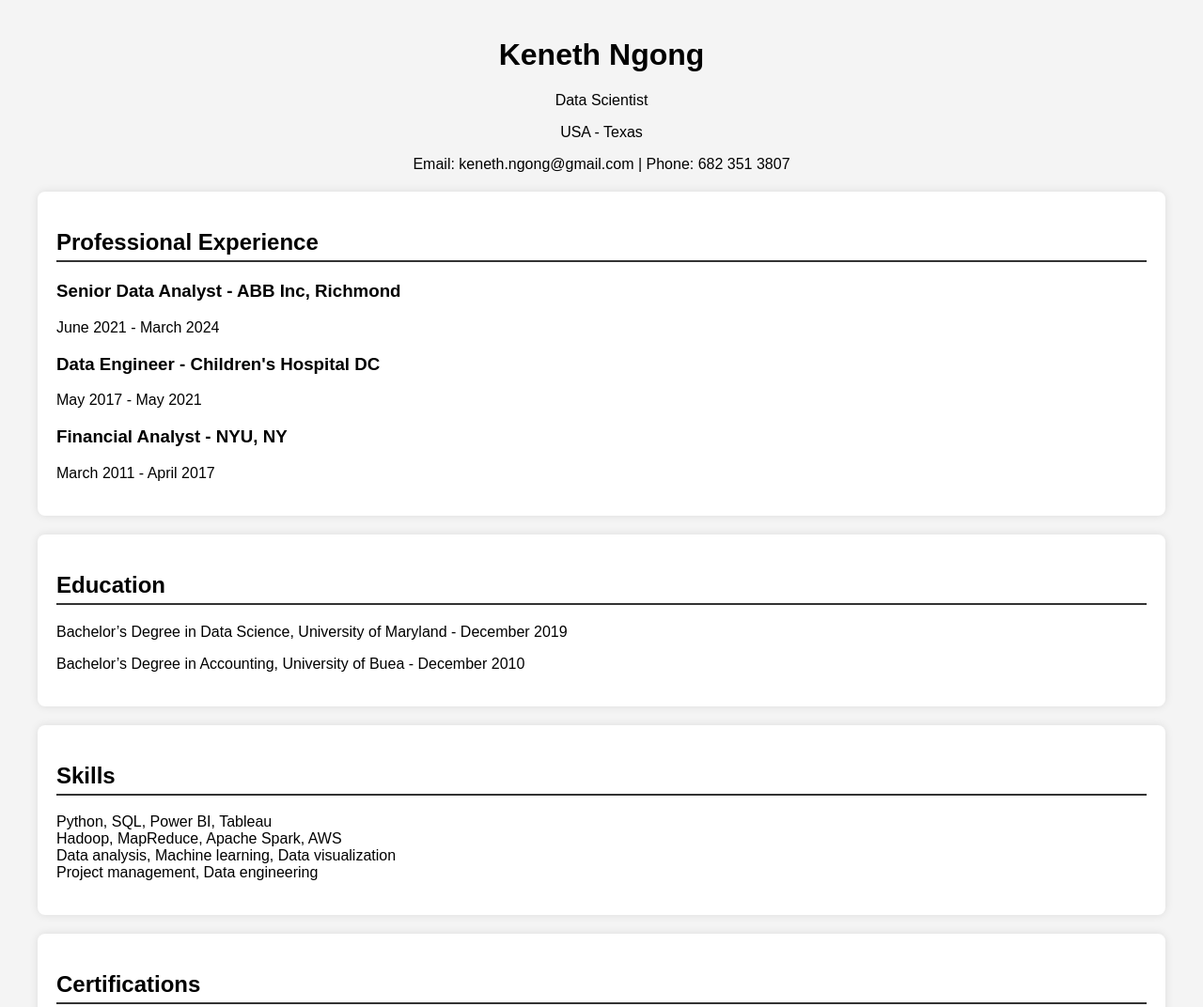
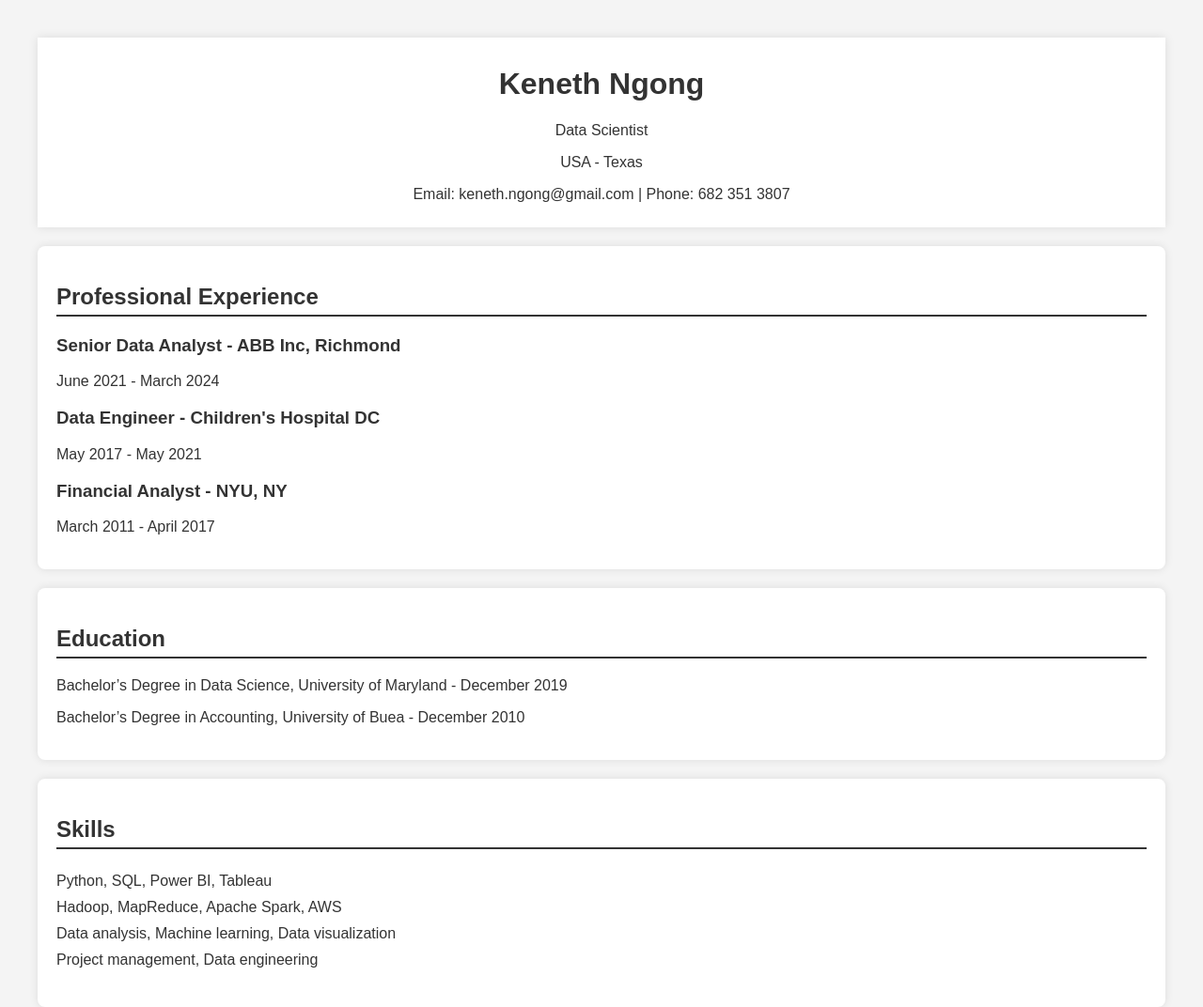
Before and after one commit to knngong/kngong87.github.io, a plain HTML site: page index.html in a window 1280 px wide. Shown: the top 1072 px of the page at 94% size. Drawn offline with Linux system fonts and the light colour scheme.

Commit message:
Update styles.css

```diff
--- a/styles.css
+++ b/styles.css
@@ -2,11 +2,17 @@ body {
     font-family: Arial, sans-serif;
     margin: 40px;
     background-color: #f4f4f4;
+    color: #333;
 }
+
 header {
     text-align: center;
     margin-bottom: 20px;
+    padding: 10px;
+    background-color: #fff;
+    box-shadow: 0 0 10px rgba(0, 0, 0, 0.1);
 }
+
 section {
     background: #fff;
     margin-bottom: 20px;
@@ -14,11 +20,17 @@ section {
     border-radius: 8px;
     box-shadow: 0 0 10px rgba(0, 0, 0, 0.1);
 }
+
 h2 {
     border-bottom: 2px solid #333;
     padding-bottom: 5px;
 }
+
 ul {
     list-style: none;
     padding: 0;
 }
+
+ul li {
+    padding: 5px 0;
+}
```
